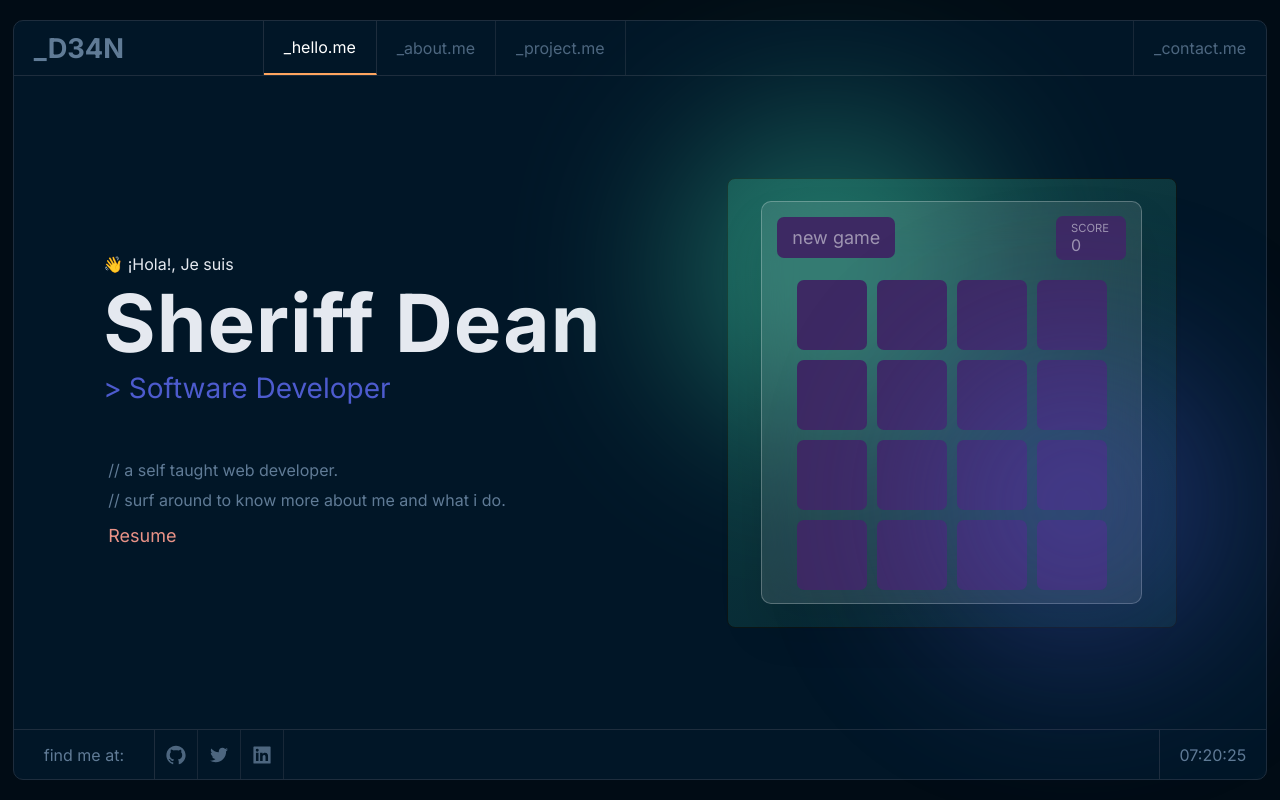
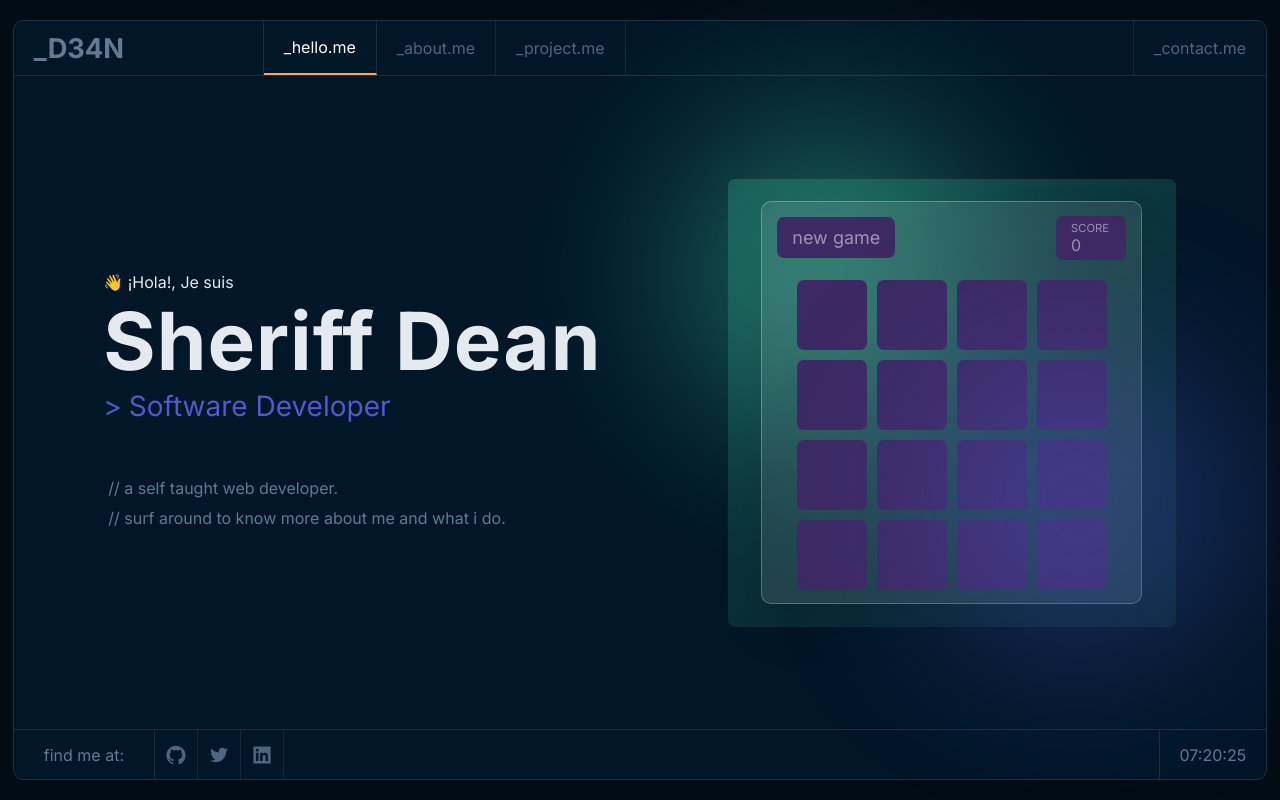
Before and after one commit to stDean/my_portfolio, a Next.js app in the folder my_portfolio/: page / in a window 1280 px wide. Built offline with nearby package versions, Linux system fonts and the light colour scheme.

Commit message:
feat: comment out resume link in landing page content

```diff
--- a/my_portfolio/src/app/page.js
+++ b/my_portfolio/src/app/page.js
@@ -22,11 +22,11 @@ export default function Home() {
           <p>{"// a self taught web developer."}</p>
           <p>{"// surf around to know more about me and what i do."}</p>
 
-          <p className="resume">
+          {/* <p className="resume">
             <a href="https://resume-five-umber.vercel.app/" target="_blank">
               Resume
             </a>
-          </p>
+          </p> */}
         </div>
       </div>
 
```
